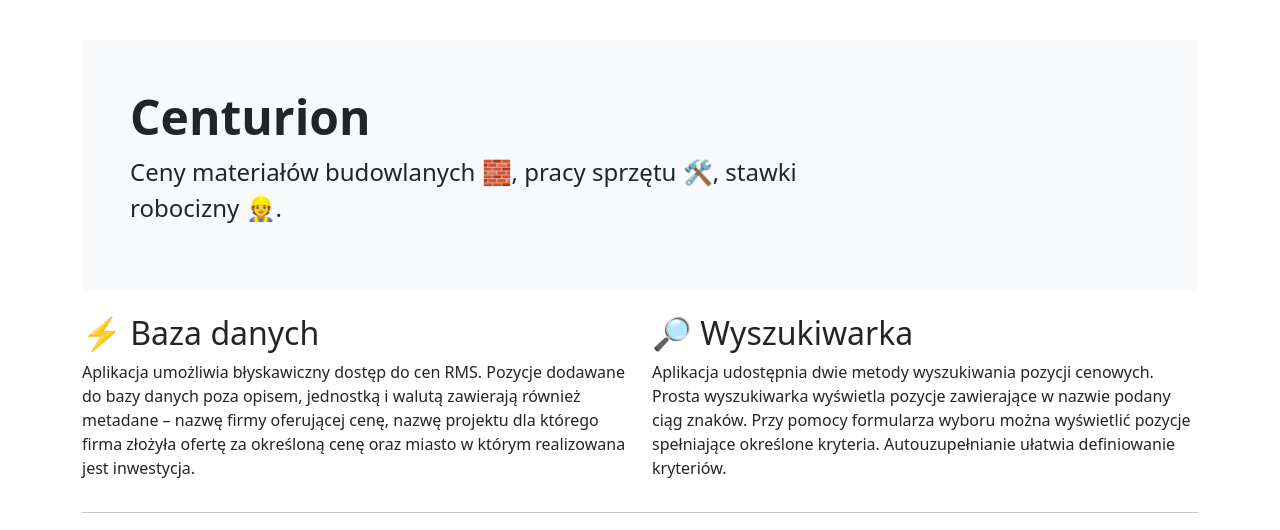
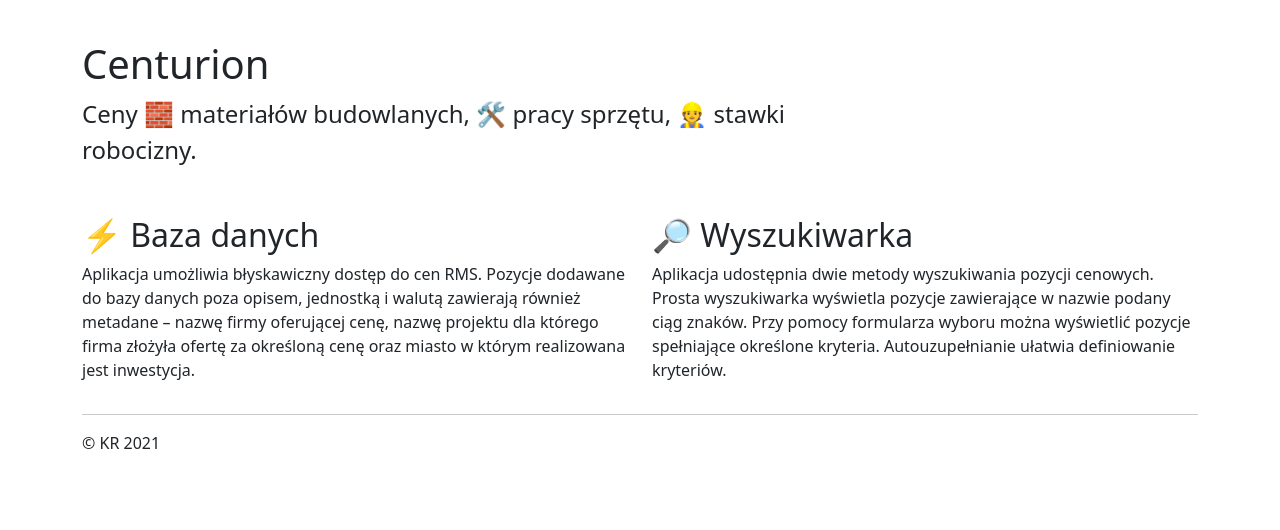
Before and after one commit to krysros/centurion, a Python web app: template centurion/templates/home.mako in a window 1280 px wide. Shown: the part 56-586 px from the top of the page. Run offline with Mako, Linux system fonts and the light colour scheme; the template is opened without the code that fills it, so the values that code supplies are empty; some libraries are stand-ins or nearby versions.

Commit message:
Simplify home page

```diff
--- a/centurion/templates/home.mako
+++ b/centurion/templates/home.mako
@@ -1,10 +1,8 @@
 <%inherit file="layout.mako"/>
 
-<div class="container mb-4">
-  <div class="bg-light p-5 rounded">
-    <h1 class="display-5 fw-bold">Centurion</h1>
-    <p class="col-md-8 fs-4">Ceny materiałów budowlanych 🧱, pracy sprzętu 🛠️, stawki robocizny 👷.</p>
-  </div>
+<div class="container mb-5">
+  <h1>Centurion</h1>
+  <p class="col-md-8 fs-4">Ceny 🧱 materiałów budowlanych, 🛠️ pracy sprzętu, 👷 stawki robocizny.</p>
 </div>
 
 <div class="container">
```
